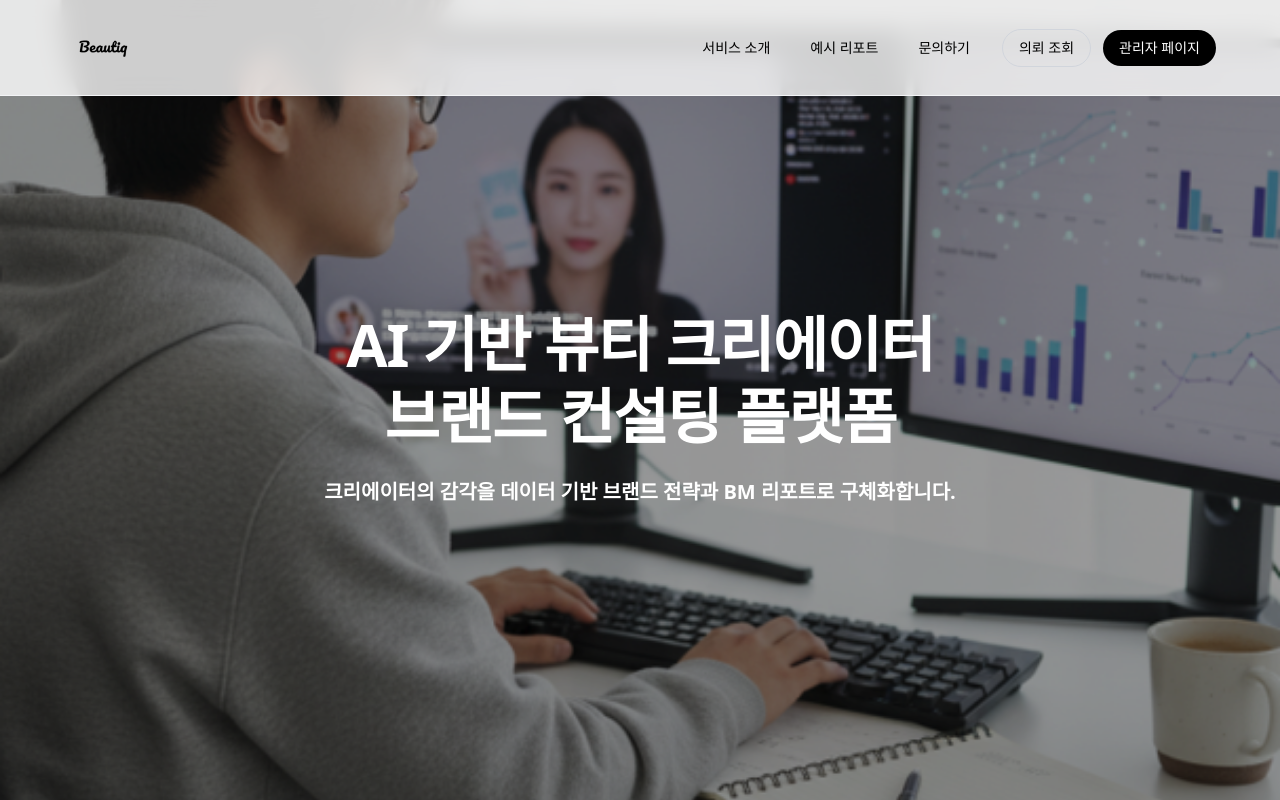
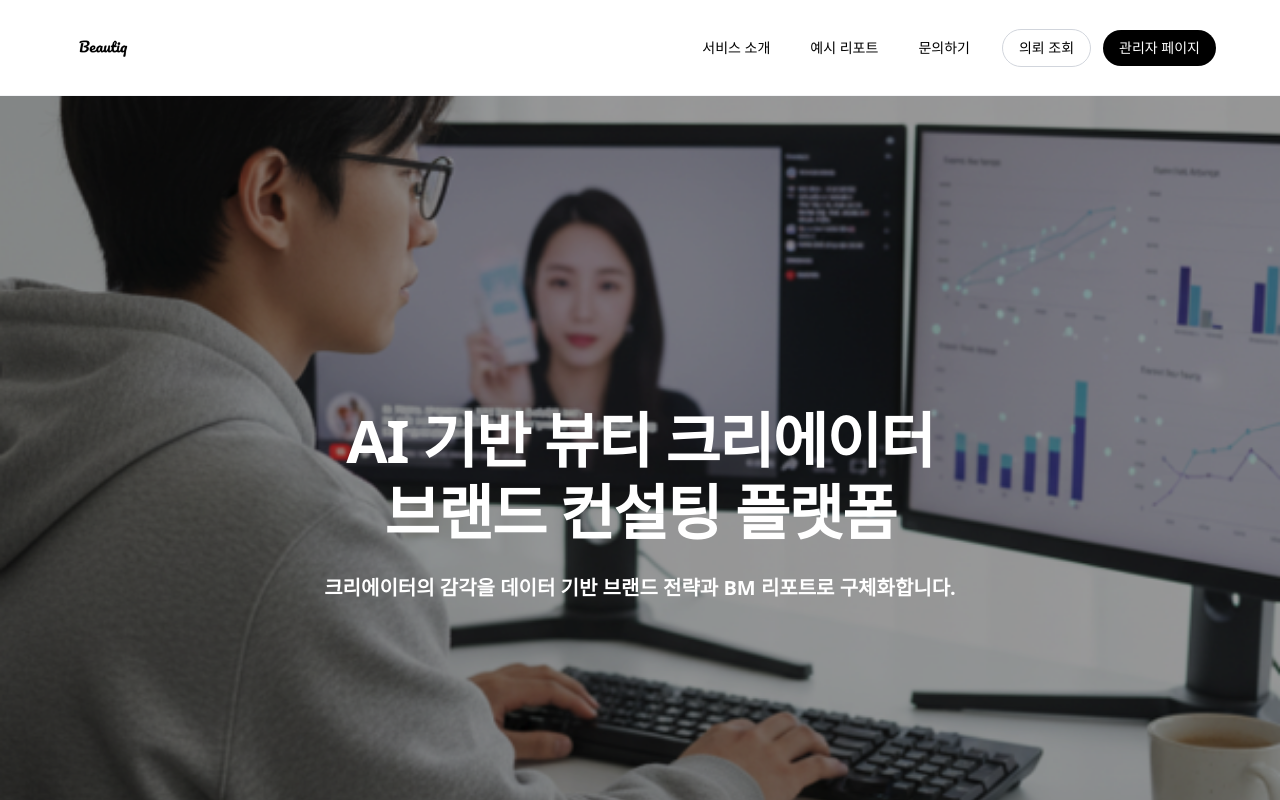
Before and after one commit to gjaischool43/BEAUTIQ, a React (Vite) app in the folder frontend/: page / in a window 1280 px wide. Shown: the top 800 px of the page. Built offline with nearby package versions, Linux system fonts and the light colour scheme; no server answers.

Commit message:
1121_debug4

```diff
--- a/frontend/src/App.tsx
+++ b/frontend/src/App.tsx
@@ -112,7 +112,7 @@ export default function App() {
                 onLogoClick={handleHero}
             />
 
-            <main className="flex-1 pt-20">
+            <main className="flex-1">
                 {currentPage === "home" && <HomePage />}
 
                 {currentPage === "request" && (
--- a/frontend/src/components/AdminPage.tsx
+++ b/frontend/src/components/AdminPage.tsx
@@ -92,8 +92,8 @@ function AdminLoginScreen({
     };
 
     return (
-        <div className="bg-muted/20 flex items-center justify-center px-4">
-            <div className="absolute top-20 left-4">
+        <div className="bg-muted/20 min-h-screen flex items-center justify-center px-4 pt-24 relative">
+            <div className="absolute top-28 left-4">
                 <Button variant="ghost" onClick={onBack}>
                     메인으로
                 </Button>
@@ -347,7 +347,7 @@ export function AdminPage({
 
     // 🔓 로그인 이후 → 관리자 페이지
     return (
-        <div className="bg-muted/20 py-12">
+        <div className="bg-muted/20 min-h-screen pt-24 pb-12">
             <div className="container mx-auto max-w-5xl px-6">
                 <div className="flex items-center justify-between mb-6">
                     <Button variant="ghost" onClick={onBack}>
--- a/frontend/src/components/AdminReportDetailPage.tsx
+++ b/frontend/src/components/AdminReportDetailPage.tsx
@@ -124,7 +124,7 @@ export function AdminReportDetailPage({ reportId, onBack }: AdminReportDetailPag
 
     if (loading || !report) {
         return (
-            <div className="min-h-screen bg-muted/20 py-12">
+            <div className="min-h-screen bg-muted/20 pt-24 pb-12">
                 <div className="container mx-auto max-w-4xl px-6">
                     <Button variant="ghost" onClick={onBack} className="mb-6">
                         의뢰 목록으로
@@ -136,7 +136,7 @@ export function AdminReportDetailPage({ reportId, onBack }: AdminReportDetailPag
     }
 
     return (
-        <div className="min-h-screen bg-muted/20 py-12">
+        <div className="min-h-screen bg-muted/20 pt-24 pb-12">
             <div className="container mx-auto max-w-4xl px-6">
                 <Button variant="ghost" onClick={onBack} className="mb-6">
                     의뢰 목록으로
--- a/frontend/src/components/HomePage.tsx
+++ b/frontend/src/components/HomePage.tsx
@@ -20,7 +20,7 @@ export function HomePage({
 
 }: HomePageProps) {
     return (
-        <main className="pt-24 bg-white">
+        <div className="pt-24 bg-white min-h-screen">
             {/* 1. Hero 영역 (최상단) */}
             <section>
                 {/* HeroSection 내부에 CTA 버튼이 있다면
@@ -51,6 +51,6 @@ export function HomePage({
             </section>
 
 
-        </main>
+        </div>
     );
 }
--- a/frontend/src/components/RequestFormPage.tsx
+++ b/frontend/src/components/RequestFormPage.tsx
@@ -134,8 +134,8 @@ export function RequestFormPage({ onBack, onSubmit }: RequestFormPageProps) {
     };
 
     return (
-        <div className="min-h-screen flex justify-center">
-            <div className="w-full max-w-2xl mx-auto mt-20 px-4">
+        <div className="min-h-screen flex justify-center pt-24 pb-12">
+            <div className="w-full max-w-2xl mx-auto px-4">
                 <div className="container mx-auto px-6 max-w-3xl">
                     <Button variant="ghost" onClick={onBack} className="mb-6">
                         <ArrowLeft className="w-4 h-4 mr-2" />
--- a/frontend/src/components/RequestLookupPage.tsx
+++ b/frontend/src/components/RequestLookupPage.tsx
@@ -73,8 +73,9 @@ export function RequestLookupPage({ onBack }: RequestLookupPageProps) {
     };
 
     return (
-        <div className="w-full max-w-2xl mx-auto mt-20 px-4">
-            <div className="container mx-auto max-w-3xl px-6">
+        <div className="min-h-screen pt-24 pb-12">
+            <div className="w-full max-w-2xl mx-auto px-4">
+                <div className="container mx-auto max-w-3xl px-6">
                 <Button variant="ghost" onClick={onBack} className="mb-6">
                     메인으로
                 </Button>
@@ -137,6 +138,7 @@ export function RequestLookupPage({ onBack }: RequestLookupPageProps) {
                         </CardContent>
                     </Card>
                 )}
+                </div>
             </div>
         </div>
     );
--- a/frontend/src/index.css
+++ b/frontend/src/index.css
@@ -909,6 +909,14 @@
     padding-top: calc(var(--spacing) * 16);
   }
 
+  .pt-24 {
+    padding-top: calc(var(--spacing) * 24);
+  }
+
+  .pb-12 {
+    padding-bottom: calc(var(--spacing) * 12);
+  }
+
   .text-center {
     text-align: center;
   }
--- a/frontend/src/styles/globals.css
+++ b/frontend/src/styles/globals.css
@@ -125,7 +125,6 @@
   }
 
   body {
-    padding-top: 6rem;
     @apply bg-background text-foreground;
   }
 }
```
